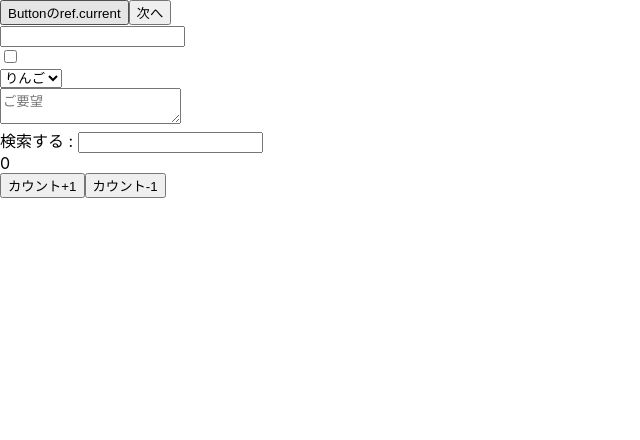
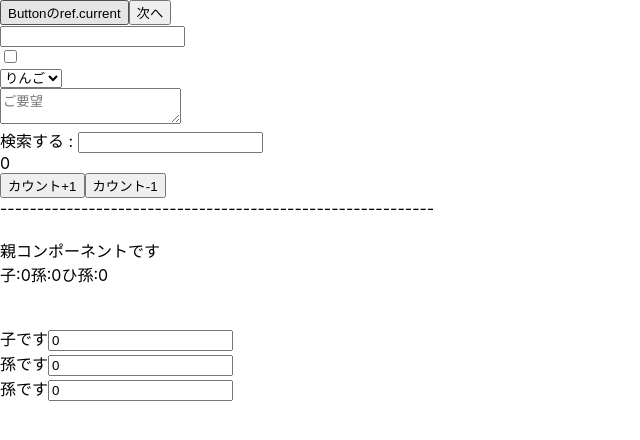
Before and after one commit to masashi49/useEffect, a React (Create React App) app in the folder test-useeffect/: page / in a window 1280 px wide. Shown: the top 440 px of the page, without its empty margins (0-640 px from the left). Built offline with nearby package versions, Linux system fonts and the light colour scheme.

Commit message:
useContextの型定義

```diff
--- a/test-useeffect/src/App.tsx
+++ b/test-useeffect/src/App.tsx
@@ -7,6 +7,7 @@ import { TextArea } from './components/common/form/element/TextArea';
 import { Seach } from './components/common/form/element/Seach';
 
 import { CustomHook } from './components/common/form/element/CustomHook/CustomHook'
+import { ContextApp } from './components/common/ContextSample/ContextApp'
 
 export const App = () => {
 
@@ -72,6 +73,12 @@ export const App = () => {
       <Seach />
 
       <CustomHook />
+
+      -----------------------------------------------------------
+
+      <br />
+      <br />
+      <ContextApp />
     </div>
   );
 }
--- /dev/null
+++ b/test-useeffect/src/components/common/ContextSample/Children.tsx
@@ -0,0 +1,17 @@
+import { useContext } from "react"
+import { setStateContext } from "./Parent"
+import { GrandChildren } from "./GrandCh"
+
+export const Children = () => {
+    const { setChild } = useContext(setStateContext) // 型定義なので、setChildが入っていることが保証されている
+    return (
+        <div>
+            子です
+            <input type="number"
+                defaultValue={0}
+                onChange={(e) => setChild(Number(e.target.value))} /> {/*e.target.valueはstringなので、Numberで型変更*/}
+
+            <GrandChildren />
+        </div>
+    )
+}
--- /dev/null
+++ b/test-useeffect/src/components/common/ContextSample/ContextApp.tsx
@@ -0,0 +1,9 @@
+import { Parent } from "./Parent"
+
+export const ContextApp = () => {
+    return (
+        <div>
+            <Parent/>
+        </div>
+    )
+}
--- /dev/null
+++ b/test-useeffect/src/components/common/ContextSample/GrGrandCh.tsx
@@ -0,0 +1,15 @@
+import { useContext } from "react"
+import { setStateContext } from "./Parent"
+
+
+export const GrGrandChildren = () => {
+    const { setGreatGrandChild } = useContext(setStateContext) // 型定義なので、setChildが入っていることが保証されている
+    return (
+        <div>
+            孫です
+            <input type="number"
+                defaultValue={0}
+                onChange={(e) => setGreatGrandChild(Number(e.target.value))} /> {/*e.target.valueはstringなので、Numberで型変更*/}
+        </div>
+    )
+}
--- /dev/null
+++ b/test-useeffect/src/components/common/ContextSample/GrandCh.tsx
@@ -0,0 +1,16 @@
+import { useContext } from "react"
+import { setStateContext } from "./Parent"
+import { GrGrandChildren } from "./GrGrandCh"
+
+export const GrandChildren = () => {
+    const { setGrandChild } = useContext(setStateContext) // 型定義なので、setChildが入っていることが保証されている
+    return (
+        <div>
+            孫です
+            <input type="number"
+                defaultValue={0}
+                onChange={(e) => setGrandChild(Number(e.target.value))} /> {/*e.target.valueはstringなので、Numberで型変更*/}
+            <GrGrandChildren />
+        </div>
+    )
+}
--- /dev/null
+++ b/test-useeffect/src/components/common/ContextSample/Parent.tsx
@@ -0,0 +1,39 @@
+import React, { createContext, useState, Dispatch, SetStateAction } from "react"
+import { Children } from "./Children"
+
+
+type SetTypeObject = {
+    setChild: Dispatch<SetStateAction<number>>
+    setGrandChild: Dispatch<SetStateAction<number>>
+    setGreatGrandChild: Dispatch<SetStateAction<number>>
+}
+
+// これはNG。valueに与える型定義が必要。(setChild, setGrandChild, setGreatGrandChild )
+//export const setStateContext = createContext<number>(0)
+
+// 型アサーションで方を付与する。setStateContextはSetTypeObjectをもつ事を担保できた
+export const setStateContext = createContext({} as SetTypeObject)
+
+export const Parent = () => {
+    const [child, setChild] = useState<number>(0)
+    const [grandChild, setGrandChild] = useState<number>(0)
+    const [greatGrandChild, setGreatGrandChild] = useState<number>(0)
+    return (
+        <div>
+            親コンポーネントです
+            <div>
+                <span>子:{child}</span>
+                <span>孫:{grandChild}</span>
+                <span>ひ孫:{greatGrandChild}</span>
+            </div>
+
+            {
+                // valueに対しての型定義をする必要がある。今回はsetなので、set用に型定義する
+                // オブジェクトとして渡すので、objで型をつける
+            }<br /><br />
+            <setStateContext.Provider value={{ setChild, setGrandChild, setGreatGrandChild }}>
+                <Children />
+            </setStateContext.Provider>
+        </div>
+    )
+}
```
